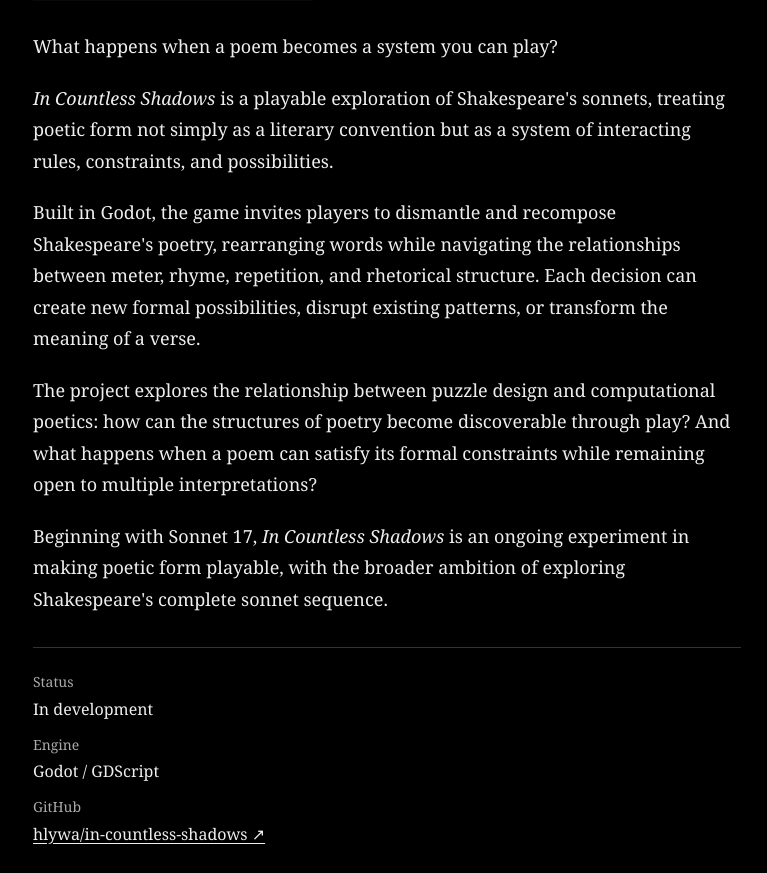
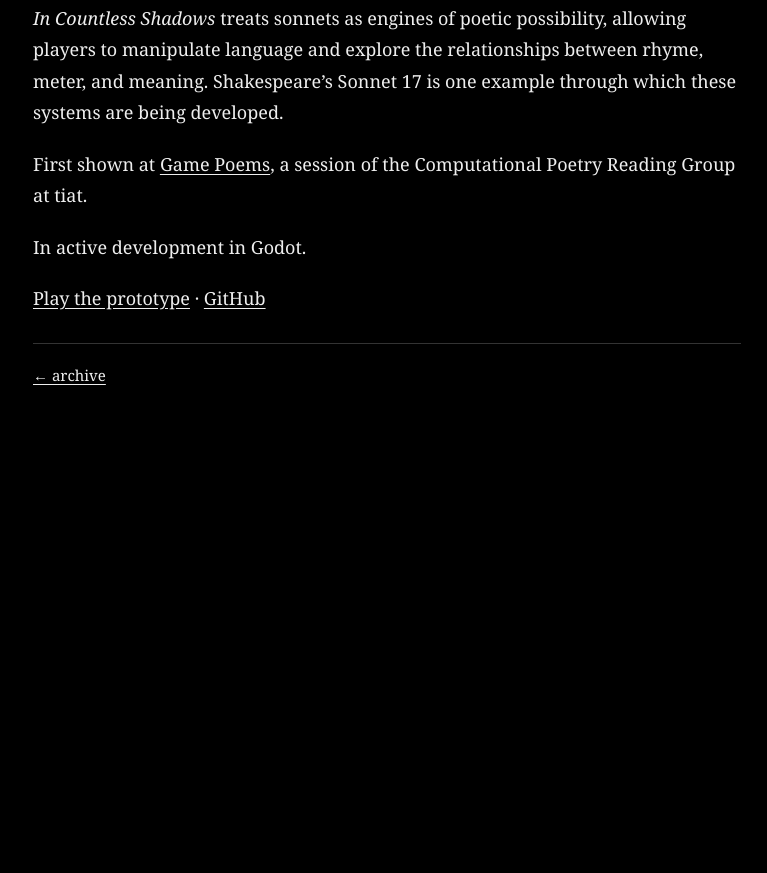
Before and after one commit to hlywa/portfolio-website, a plain HTML site: page works/in-countless-shadows.html in a window 1280 px wide. Shown: the part 547-1420 px from the top of the page, without its empty margins (253-1020 px from the left). After the commit the page ends 990 px from the top, so only its background shows below. Drawn offline with Linux system fonts and the light colour scheme.

Commit message:
Simplify In Countless Shadows project page

```diff
--- a/archive-gallery.js
+++ b/archive-gallery.js
@@ -14,7 +14,7 @@ const LEGACY=[
     "url": "./works/in-countless-shadows.html",
     "featured": true,
     "now": true,
-    "description": "Recomposing Shakespeare's sonnets through play."
+    "description": "An experimental poetry game that makes the sonnet form playable."
   },
   {
     "id": "legacy-rhyme",
--- a/works/in-countless-shadows.html
+++ b/works/in-countless-shadows.html
@@ -14,21 +14,15 @@
 <article class="reading-article">
       <div class="shadows-heading">
         <h1>In Countless Shadows</h1>
-        <p class="shadows-deck">An experimental puzzle game about poetry, form, and the possibilities of language.</p>
+        <p class="shadows-deck">An experimental poetry game that makes the sonnet form playable.</p>
       </div>
       <figure class="detail-cover"><img src="../images/work-in-countless-shadows.svg" alt="Abstract cover for In Countless Shadows" width="400" height="400" /></figure>
       <div class="shadows-prose">
-        <p class="shadows-question">What happens when a poem becomes a system you can play?</p>
-        <p><em>In Countless Shadows</em> is a playable exploration of Shakespeare's sonnets, treating poetic form not simply as a literary convention but as a system of interacting rules, constraints, and possibilities.</p>
-        <p>Built in Godot, the game invites players to dismantle and recompose Shakespeare's poetry, rearranging words while navigating the relationships between meter, rhyme, repetition, and rhetorical structure. Each decision can create new formal possibilities, disrupt existing patterns, or transform the meaning of a verse.</p>
-        <p>The project explores the relationship between puzzle design and computational poetics: how can the structures of poetry become discoverable through play? And what happens when a poem can satisfy its formal constraints while remaining open to multiple interpretations?</p>
-        <p>Beginning with Sonnet 17, <em>In Countless Shadows</em> is an ongoing experiment in making poetic form playable, with the broader ambition of exploring Shakespeare's complete sonnet sequence.</p>
+        <p><em>In Countless Shadows</em> treats sonnets as engines of poetic possibility, allowing players to manipulate language and explore the relationships between rhyme, meter, and meaning. Shakespeare’s Sonnet 17 is one example through which these systems are being developed.</p>
+        <p>First shown at <a href="https://luma.com/gamepoems">Game Poems</a>, a session of the Computational Poetry Reading Group at tiat.</p>
+        <p>In active development in Godot.</p>
+        <p><a href="https://hlywa.github.io/in-countless-shadows/">Play the prototype</a> · <a href="https://github.com/hlywa/in-countless-shadows">GitHub</a></p>
       </div>
-      <dl class="shadows-facts">
-        <div><dt>Status</dt><dd>In development</dd></div>
-        <div><dt>Engine</dt><dd>Godot / GDScript</dd></div>
-        <div><dt>GitHub</dt><dd><a href="https://github.com/hlywa/in-countless-shadows" target="_blank" rel="noopener noreferrer">hlywa/in-countless-shadows ↗</a></dd></div>
-      </dl>
 
 </article>
 <footer><a href="../#work">← archive</a></footer>
```
